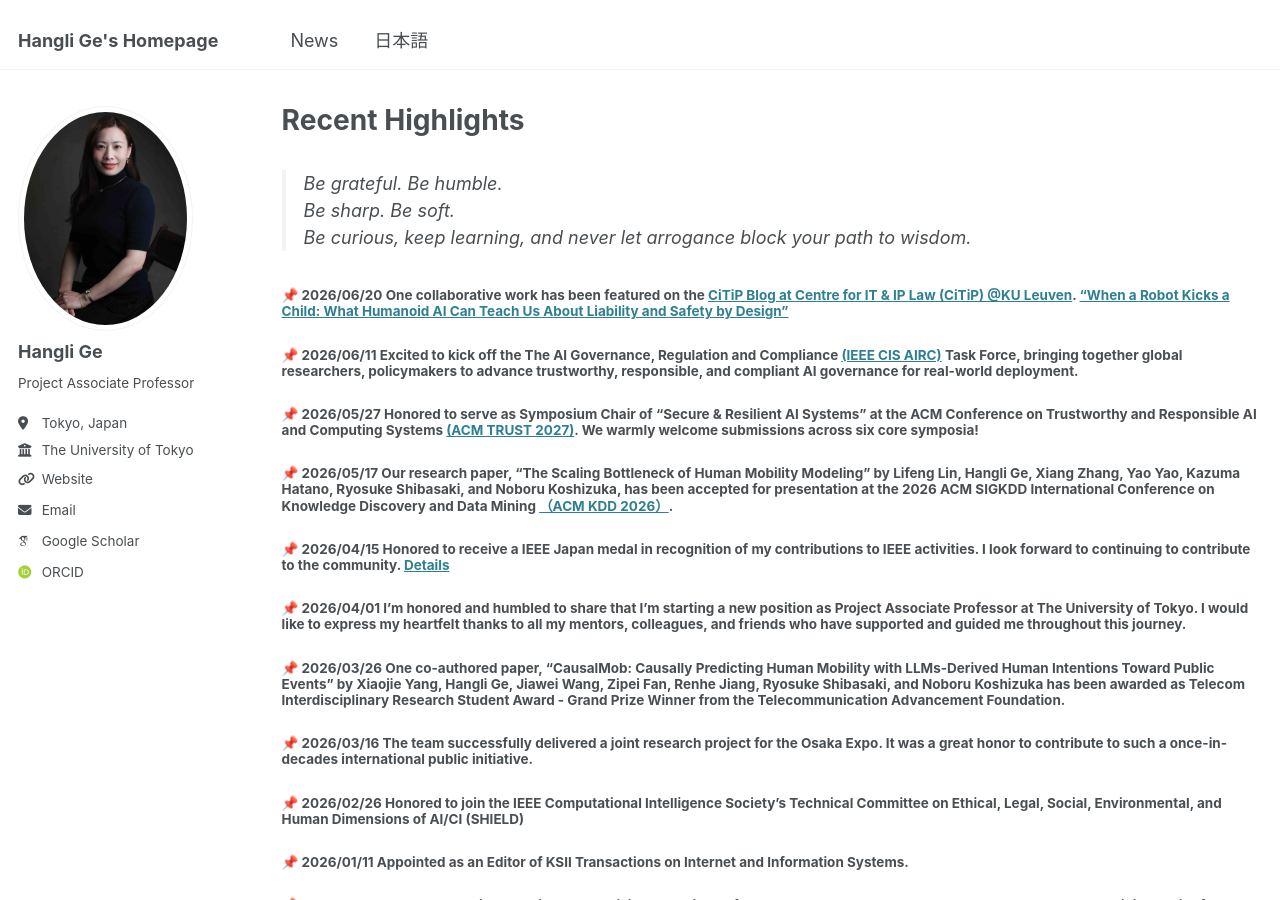
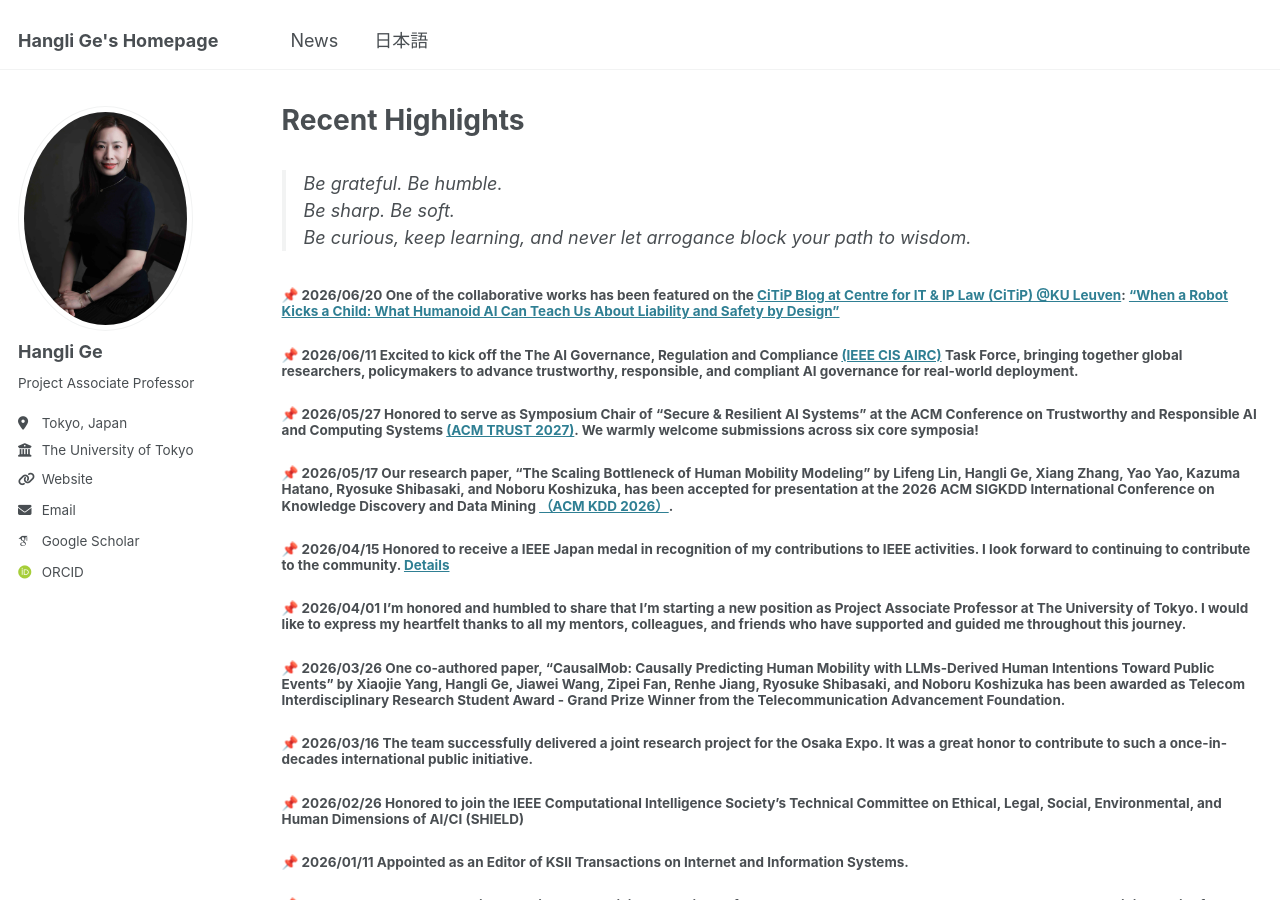
Before and after one commit to christie888/christie888.github.io, a Jekyll site: the page built from _pages/post.md, in a window 1280 px wide and 900 px high. Built offline with Jekyll 4.4.1, drawn with Linux system fonts in a browser that asks for light colours; some web fonts are replaced.

Commit message:
Update post.md

```diff
--- a/_pages/post.md
+++ b/_pages/post.md
@@ -9,7 +9,7 @@ permalink: post/
 > Be curious, keep learning, and never let arrogance block your path to wisdom.
 
 
-##### 📌 2026/06/20 One collaborative work has been featured on the [CiTiP Blog at Centre for IT & IP Law (CiTiP) @KU Leuven](https://www.law.kuleuven.be/citip/blog/). ["When a Robot Kicks a Child: What Humanoid AI Can Teach Us About Liability and Safety by Design"](https://www.law.kuleuven.be/citip/blog/when-a-robot-kicks-a-child-what-humanoid-ai-can-teach-us-about-liability-and-safety-by-design/)
+##### 📌 2026/06/20 One of the collaborative works has been featured on the [CiTiP Blog at Centre for IT & IP Law (CiTiP) @KU Leuven](https://www.law.kuleuven.be/citip/blog/): ["When a Robot Kicks a Child: What Humanoid AI Can Teach Us About Liability and Safety by Design"](https://www.law.kuleuven.be/citip/blog/when-a-robot-kicks-a-child-what-humanoid-ai-can-teach-us-about-liability-and-safety-by-design/)
 
 ##### 📌 2026/06/11 Excited to kick off the The AI Governance, Regulation and Compliance [(IEEE CIS AIRC)](https://cis.taskforce.ieee.org/airc/) Task Force, bringing together global researchers, policymakers to advance trustworthy, responsible, and compliant AI governance for real-world deployment.
 
```
